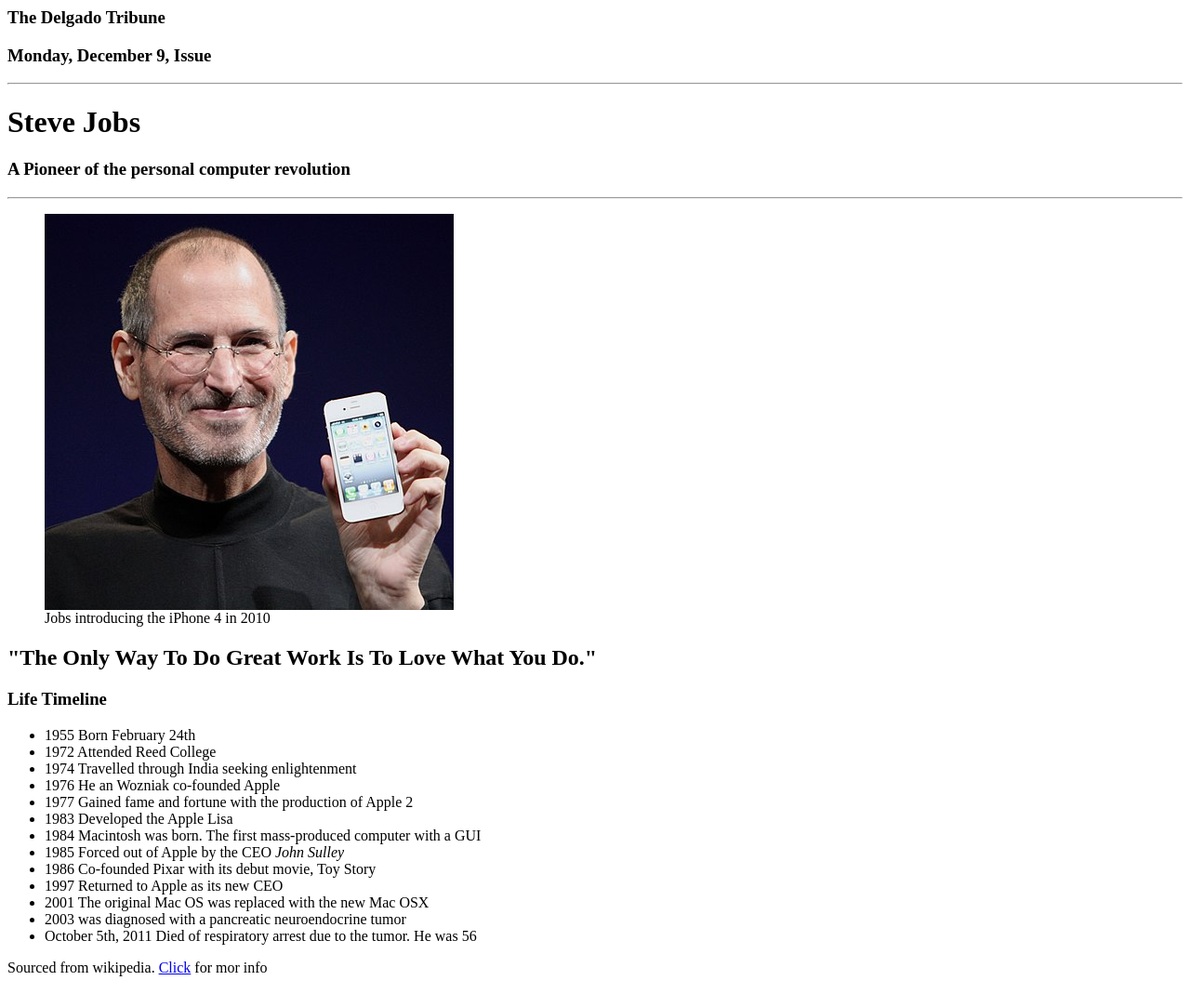
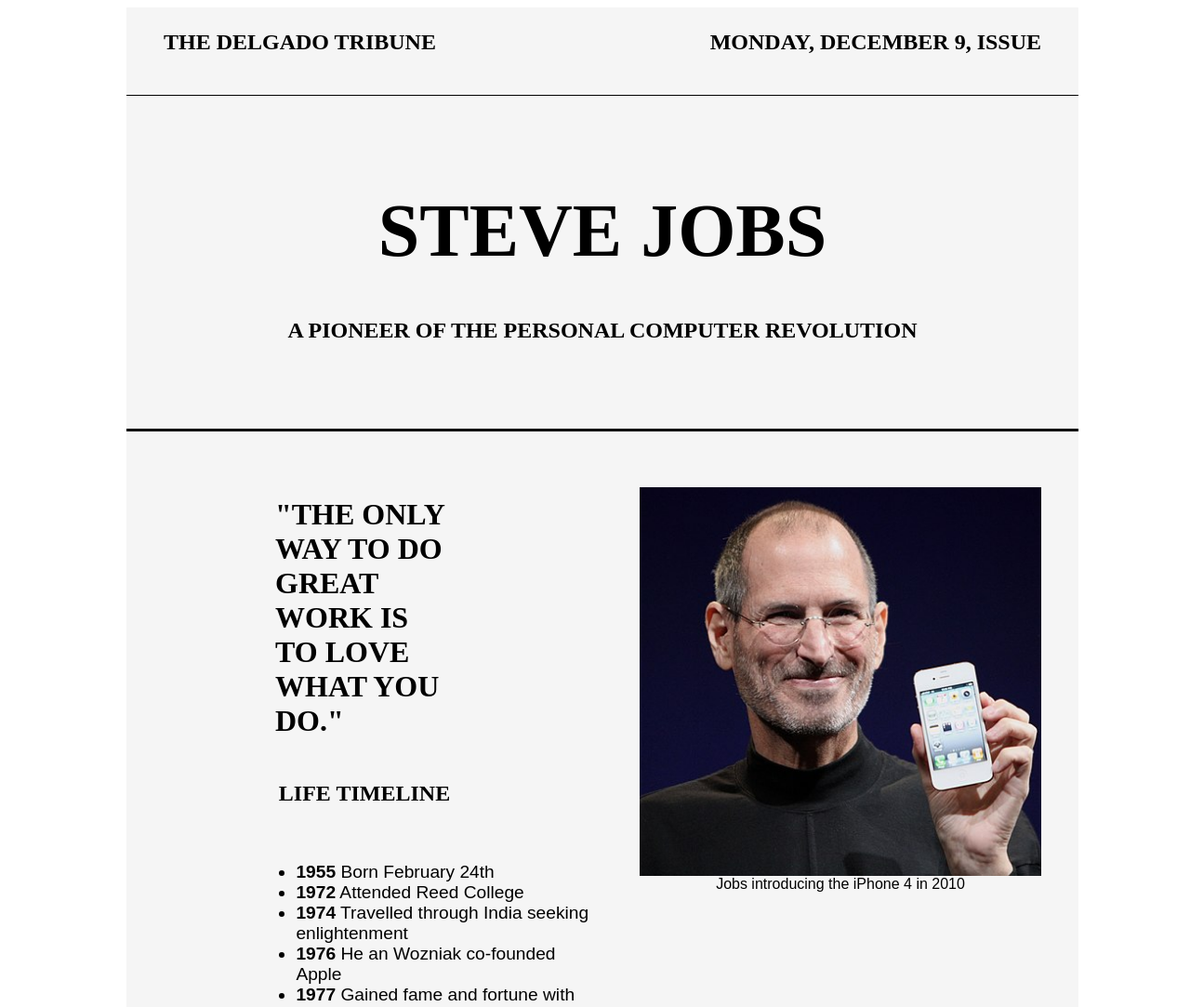
Before and after one commit to delgado-jason/tribute-page, a plain HTML site: page index.html in a window 1280 px wide. Shown: the top 1083 px of the page at 93% size. Drawn offline with Linux system fonts and the light colour scheme; a web font is replaced by a local one.

Commit message:
Style the page

```diff
--- a/index.html
+++ b/index.html
@@ -4,6 +4,10 @@
     <meta http-equiv="X-UA-Compatible" content="IE=edge">
     <meta name="viewport" content="width=device-width, initial-scale=1.0">
     <title>Tribute Page - Steve Jobs</title>
+
+    <!-- Fonts -->
+    <link rel="stylesheet" href="https://use.typekit.net/mat4jmf.css">
+    <!-- CSS Stylesheet -->
     <link rel="stylesheet" href="./styles.css">
 </head>
 <body>
@@ -11,10 +15,8 @@
         <div class="main-header">
             <h3 class="name">The Delgado Tribune</h3>
             <h3 class="date">Monday, December 9, Issue</h3>
-            <hr>
             <h1 id="title">Steve Jobs</h1>
             <h3 class="subtitle">A Pioneer of the personal computer revolution</h3>
-            <hr>
         </div>
         <div class="hero-section">
             <figure>
--- a/styles.css
+++ b/styles.css
@@ -0,0 +1,121 @@
+html {
+    box-sizing: border-box;
+    font-size: 16px;
+    margin: 0;
+    padding: 0;
+}
+
+body {
+    font-family: franklin-gothic-compressed, sans-serif;
+    font-weight: 400;
+    font-style: normal;
+    background-color: white;
+    width: 100vw;
+}
+
+h1, h2, h3 {
+    font-family: 'Times New Roman', Times, serif;
+    font-weight: bold;
+    text-transform: uppercase;
+}
+
+h1 {
+    font-size: 5rem;
+}
+
+h2 {
+    font-size: 2rem;
+}
+
+h3 {
+    font-size: 1.5rem;
+}
+
+#main {
+    width: 80%;
+    margin: 0 auto;
+    background-color: #f5f5f5;
+    display: grid;
+    grid-template-columns: 50% 50%;
+    grid-template-rows: 40% 60%;
+    height: 1200px;
+}
+
+.main-header {
+    grid-column: 1 / 3;
+    grid-row: 1 / 2;
+    display: grid;
+    grid-template-columns: 50% 50%;
+    grid-template-rows: 20% 60% 20%;
+}
+
+.name {
+    grid-column: 1 / 2;
+    grid-row: 1 / 2;
+    text-align: left;
+    margin-left: 40px;
+}
+
+.date {
+    grid-column: 2 / 3;
+    grid-row: 1 / 2;
+    text-align: right;
+    margin-right: 40px;
+}
+
+#title {
+    grid-column: 1 / 3;
+    grid-row: 2 / 3;
+    text-align: center;
+    border-top: 1px solid black;
+    border-top-style: solid;
+    margin-top: -2px;
+    padding-top: 100px;
+}
+
+.subtitle {
+    grid-column: 1 / 3;
+    grid-row: 3 / 4;
+    text-align: center;
+    margin-top: -50px;
+    border-bottom: 1px solid black;
+    border-bottom-width: medium;
+}
+
+.hero-section {
+    grid-column: 2 / 3;
+    grid-row: 2 / 3;
+}
+
+figure {
+    text-align: center;
+    padding-top: 20px;
+}
+
+#image {
+    max-width: 100%;
+}
+
+#tribute-info h2 {
+    padding: 20px 10rem 20px;
+}
+
+#tribute-info h3 {
+    text-align: center;
+}
+
+ul {
+    margin: 60px 0 0 8.9rem;
+}
+
+p {
+    text-align: right;
+}
+
+ul li {
+    font-size: 1.2rem;
+}
+
+span {
+    font-weight: bold;
+}
```
